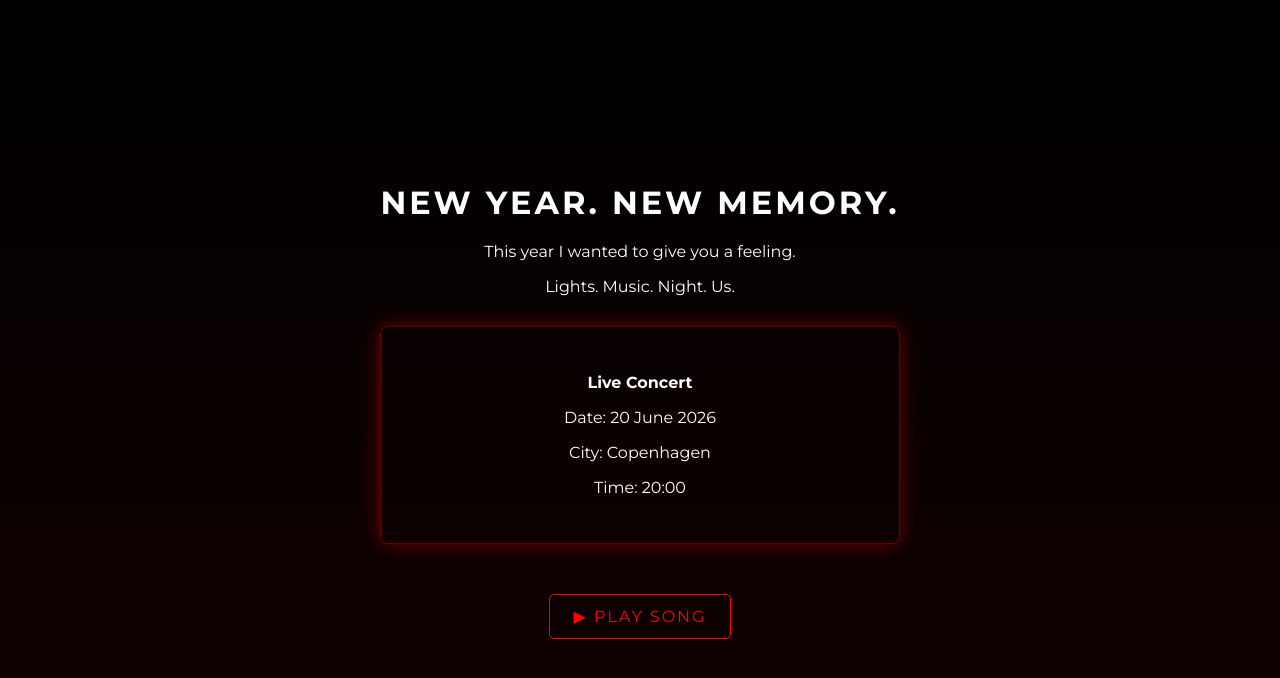
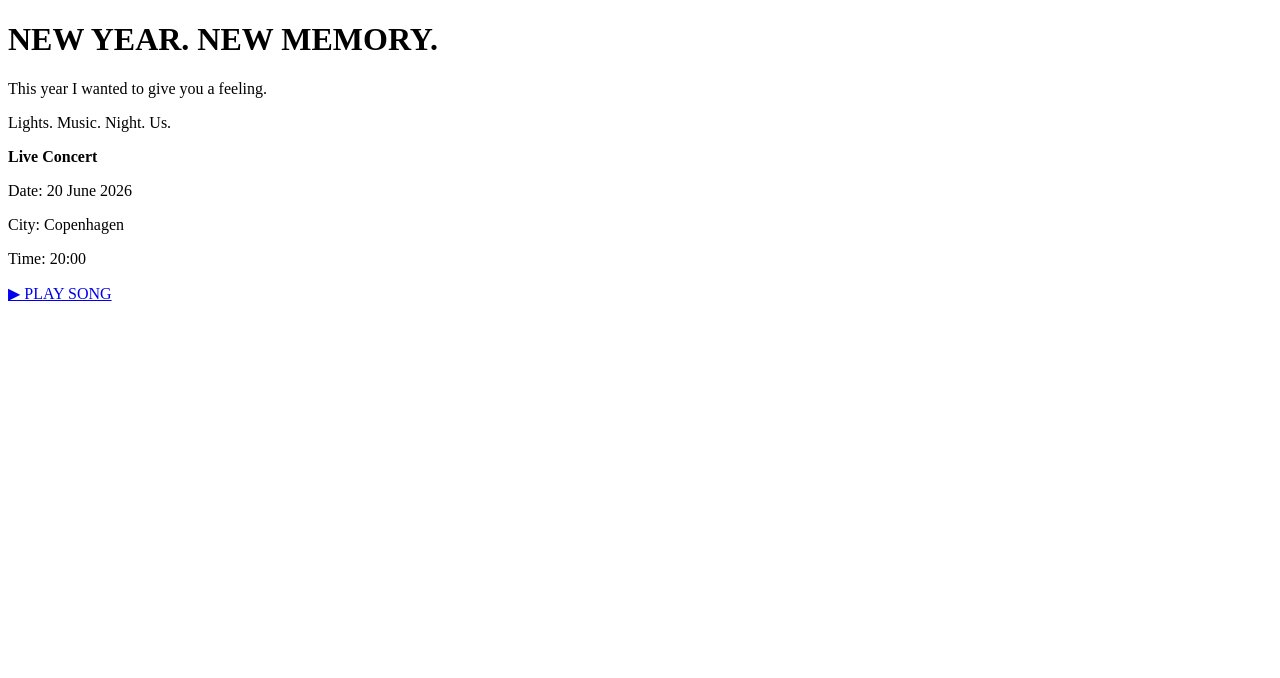
Before and after one commit to Olhaleeds/new-year-present, a plain HTML site: page index.html in a window 1280 px wide. Drawn offline with Linux system fonts and the light colour scheme.

Commit message:
Update index.html

```diff
--- a/index.html
+++ b/index.html
@@ -5,59 +5,7 @@
   <title>New Year Surprise</title>
   <meta name="viewport" content="width=device-width, initial-scale=1.0">
   <link href="https://fonts.googleapis.com/css2?family=Montserrat:wght@400;700&display=swap" rel="stylesheet">
-  <style>
-    body {
-      margin: 0;
-      height: 100vh;
-      background: linear-gradient(180deg, #000000, #120000);
-      color: white;
-      font-family: 'Montserrat', sans-serif;
-      display: flex;
-      justify-content: center;
-      align-items: center;
-      text-align: center;
-    }
 
-    .container {
-      max-width: 600px;
-      padding: 20px;
-    }
-
-    h1 {
-      letter-spacing: 3px;
-      margin-bottom: 20px;
-    }
-
-    .tickets {
-      margin: 30px 0;
-      padding: 30px;
-      border: 1px solid rgba(255,0,0,0.4);
-      box-shadow: 0 0 20px rgba(255,0,0,0.4);
-      border-radius: 8px;
-    }
-
-    .play {
-      display: inline-block;
-      margin-top: 20px;
-      padding: 12px 24px;
-      border: 1px solid red;
-      color: red;
-      text-decoration: none;
-      letter-spacing: 2px;
-      border-radius: 5px;
-    }
-
-    .play:hover {
-      background: red;
-      color: black;
-    }
-
-    img.ticket-img {
-      max-width: 100%;
-      margin-top: 15px;
-      border-radius: 5px;
-    }
-  </style>
 </head>
 <body>
 
```
